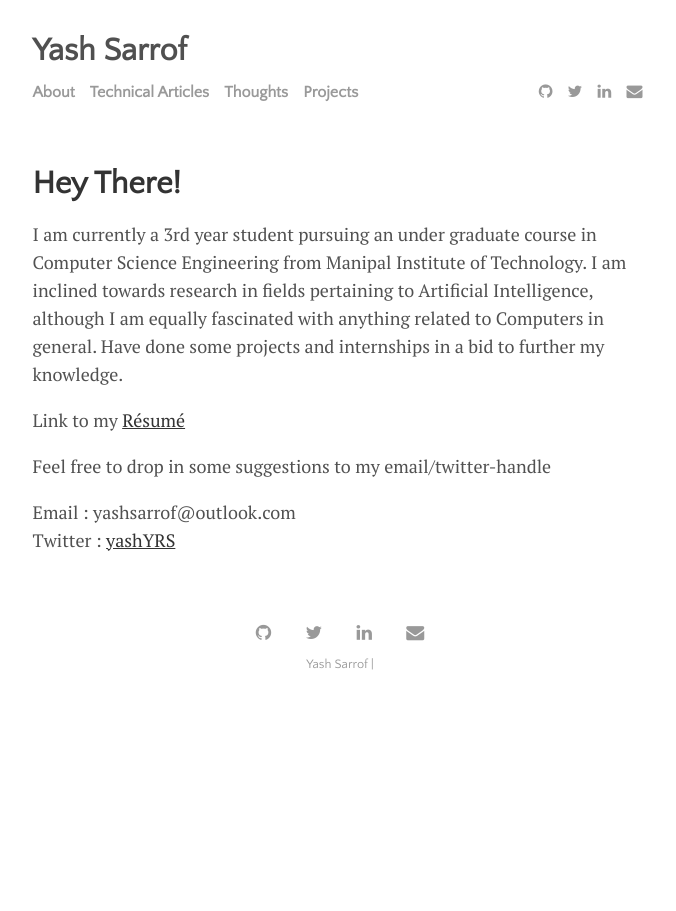
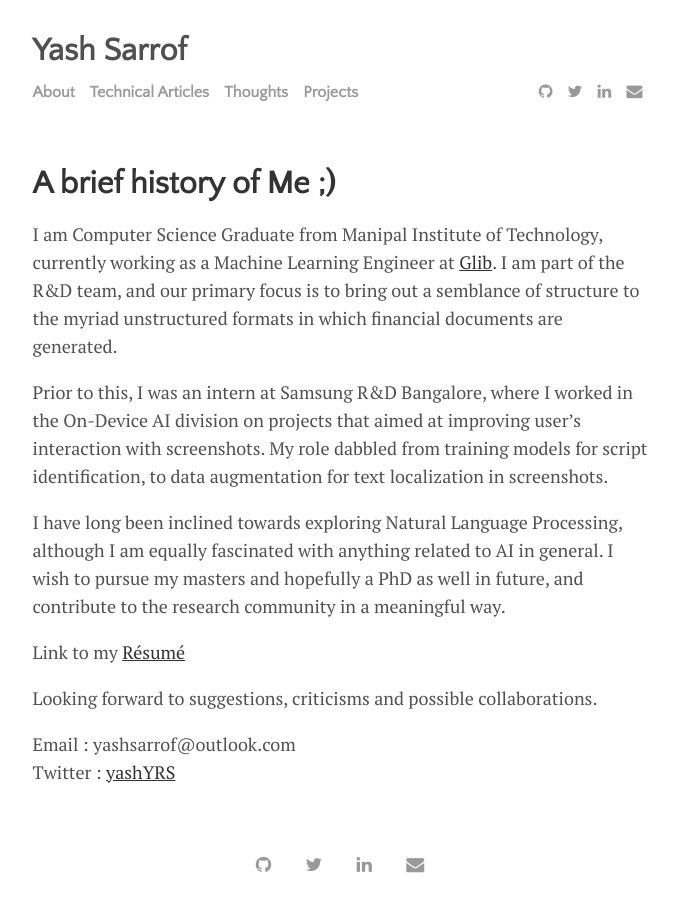
Before and after one commit to yashYRS/yashYRS.github.io, a Jekyll site: the page built from menu/about.md, in a window 1280 px wide. Shown: the whole page, without its empty margins (300-976 px from the left). Built offline with Jekyll 4.4.1, drawn with Linux system fonts in a browser that asks for light colours.

Commit message:
Updated titles of a few pages

```diff
--- a/_includes/footer.html
+++ b/_includes/footer.html
@@ -1,4 +1,3 @@
 <footer class="footer">
   {% include social-icons.html %}
-  <div class="post-date"><a href="{{ site.github.url }}/menu/about.html">{{ site.title }} | {{ site.description }}</a></div>
 </footer>
--- a/menu/about.md
+++ b/menu/about.md
@@ -1,14 +1,18 @@
 ---
 layout: page
-title: Hey There!
+title: A brief history of Me ;)
 ---
 
-I am currently a 3rd year student pursuing an under graduate course in Computer Science Engineering from Manipal Institute of Technology. I am inclined towards research in fields pertaining to Artificial Intelligence, although I am equally fascinated with anything related to Computers in general. Have done some projects and internships in a bid to further my knowledge.
+I am Computer Science Graduate from Manipal Institute of Technology, currently working as a Machine Learning Engineer at [Glib](https://glib.ai/). I am part of the R&D team, and our primary focus is to bring out a semblance of structure to the myriad unstructured formats in which financial documents are generated.
+
+Prior to this, I was an intern at Samsung R&D Bangalore, where I worked in the On-Device AI division on projects that aimed at improving user's interaction with screenshots. My role dabbled from training models for script identification, to data augmentation for text localization in screenshots.
+
+I have long been inclined towards exploring Natural Language Processing, although I am equally fascinated with anything related to AI in general. I wish to pursue my masters and hopefully a PhD as well in future, and contribute to the research community in a meaningful way.
 
 Link to my [Résumé](https://github.com/yashYRS/yashYRS.github.io/raw/master/cv.pdf)
 
 
-Feel free to drop in some suggestions to my email/twitter-handle
+Looking forward to suggestions, criticisms and possible collaborations.
 
 Email : yashsarrof@outlook.com<br>
 Twitter : [yashYRS](https://twitter.com/yashyrs)
```
Also changed, not shown: menu/articles.md (+1 -1 lines), menu/thoughts.md (+24 -0 lines).
